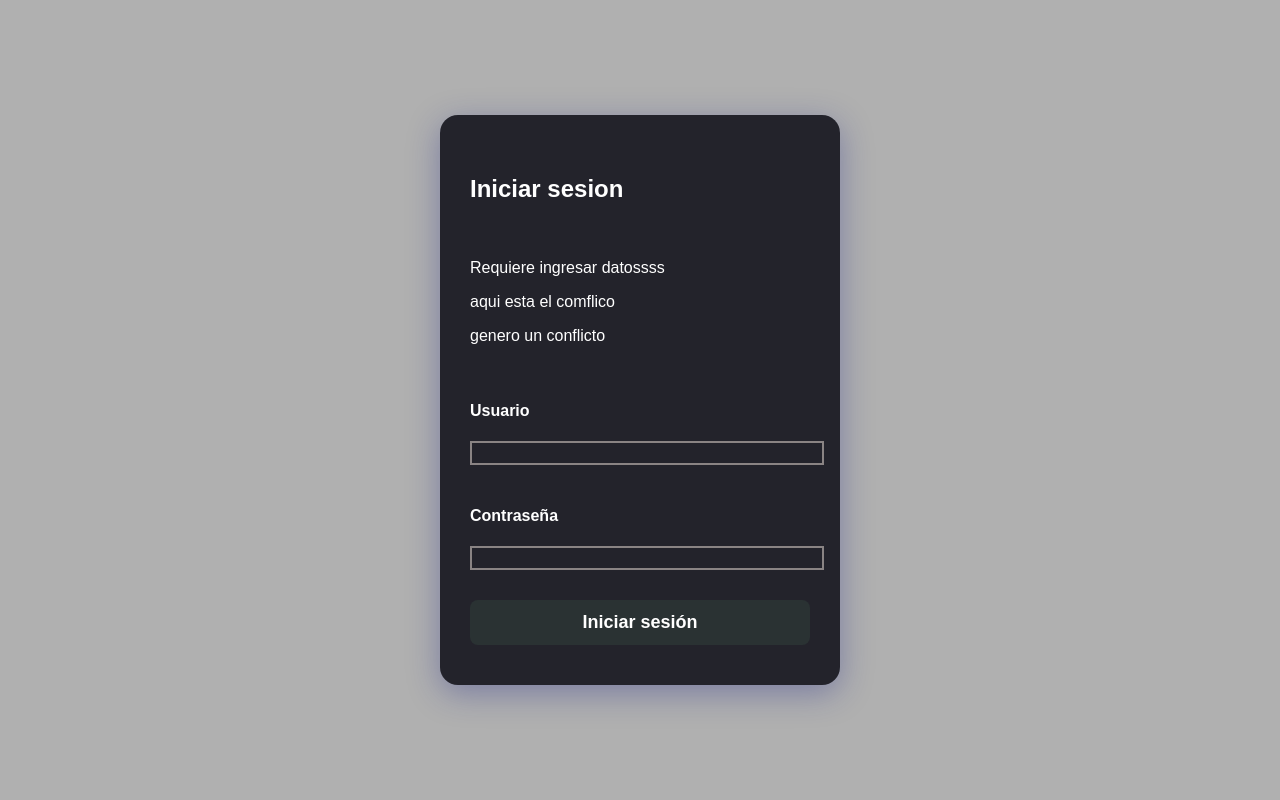
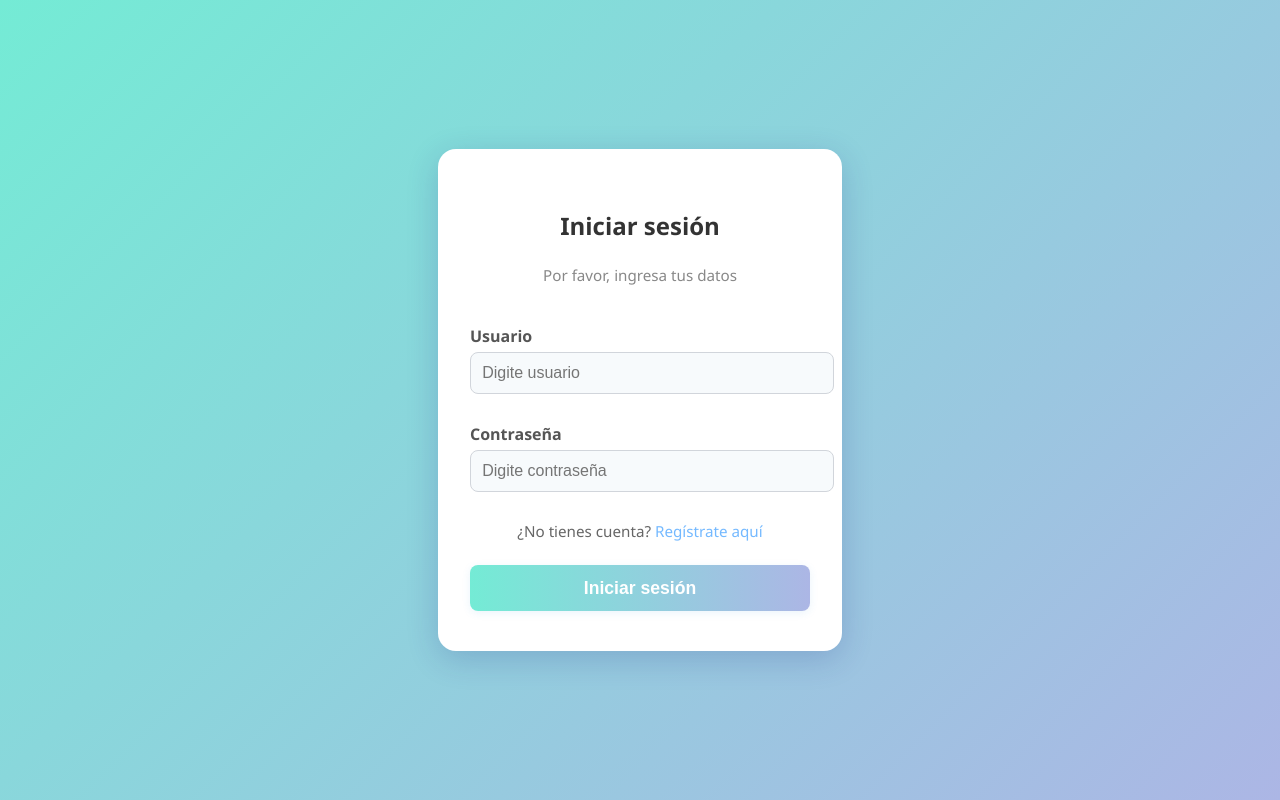
Before and after one commit to Lech-Col/Contactos-, a plain HTML site: page index.html in a window 1280 px wide. Drawn offline with Linux system fonts and the light colour scheme.

Commit message:
se crea login con IA

```diff
--- a/index.html
+++ b/index.html
@@ -1,35 +1,30 @@
 <!DOCTYPE html>
-<html lang="en">
+<html lang="es">
 <head>
     <meta charset="UTF-8">
     <meta name="viewport" content="width=device-width, initial-scale=1.0">
+    <title>Login</title>
     <link rel="stylesheet" href="login.css">
-    <title>Login</title>
+
 </head>
 <body>
-
     <div class="padre">
-        <h2>Iniciar sesion</h2>
-
+        <h2>Iniciar sesión</h2>
         <div class="titulo">
-            <p>Requiere ingresar datossss</p>
-            <p>aqui esta el comflico</p>
-            <p>genero un conflicto</p>
+            <p>Por favor, ingresa tus datos</p>
         </div>
-
-        <div >
+        <div style="width:100%;">
             <h4>Usuario</h4>
-            <input type="text" id="usuario" name="usuario" />
+            <input type="text" id="usuario" name="usuario" placeholder="Digite usuario" />
         </div>
-
-        <div>
+        <div style="width:100%;">
             <h4>Contraseña</h4>
-            <input type="password" id="contraseña" name="contraseña" />
+            <input type="password" id="contraseña" name="contraseña" placeholder="Digite contraseña" />
         </div>
-
-
+        <div class="texto">
+            ¿No tienes cuenta? <a href="#">Regístrate aquí</a>
+        </div>
         <button type="submit">Iniciar sesión</button>
     </div>
-
 </body>
 </html>
--- a/login.css
+++ b/login.css
@@ -1,57 +1,78 @@
 body {
-    font-family: Arial, sans-serif;
-    background-color: #B0B0B0;
-    color: #fff;
+            background: linear-gradient(135deg, #74ebd5 0%, #ACB6E5 100%);
             min-height: 100vh;
-    margin: 0;
             display: flex;
             align-items: center;
             justify-content: center;
+            font-family: 'Segoe UI', Arial, sans-serif;
+            margin: 0;
         }
-
         .padre {
-    border: none;
-    background-color: #23232b;
-    margin: 0;
-    width: 400px;
-    height: auto;
-    padding: 40px 30px;
-    box-sizing: border-box;
+            background: #fff;
+            padding: 2.5rem 2rem;
             border-radius: 18px;
-    box-shadow: 0 8px 32px 0 rgba(31, 38, 135, 0.37);
+            box-shadow: 0 8px 32px 0 rgba(31, 38, 135, 0.2);
+            width: 340px;
             display: flex;
             flex-direction: column;
-    gap: 20px;
+            align-items: center;
         }
-
-input {
+        h2 {
+            margin-bottom: 0.5rem;
+            color: #333;
+        }
+        .titulo p {
+            color: #888;
+            font-size: 0.95rem;
+            margin-bottom: 1.5rem;
+        }
+        h4 {
+            margin: 1rem 0 0.3rem 0;
+            color: #555;
+            align-self: flex-start;
+        }
+        input[type="text"], input[type="password"] {
             width: 100%;
-    height: 100%;
-    border: none;
+            padding: 0.7rem;
+            border: 1px solid #d1d5db;
+            border-radius: 8px;
+            margin-bottom: 0.8rem;
+            font-size: 1rem;
+            background: #f7fafc;
+            transition: border 0.2s;
+        }
+        input[type="text"]:focus, input[type="password"]:focus {
+            border: 1.5px solid #74ebd5;
             outline: none;
-    font-size: 16px;
-    background-color: transparent;
-    color: white;
-    padding-left: 8px;
-    border: 2px solid rgb(138, 132, 132);
         }
-
-
-
-button {
+        .texto {
+            margin: 1rem 0 1.5rem 0;
+            font-size: 0.95rem;
+            color: #666;
+        }
+        .texto a {
+            color: #74b9ff;
+            text-decoration: none;
+            font-weight: 500;
+            transition: color 0.2s;
+        }
+        .texto a:hover {
+            color: #0984e3;
+        }
+        button[type="submit"] {
             width: 100%;
-    padding: 12px 0;
-    background-color: rgb(42, 50, 51);
+            padding: 0.8rem;
+            background: linear-gradient(90deg, #74ebd5 0%, #ACB6E5 100%);
             color: #fff;
             border: none;
             border-radius: 8px;
-    font-size: 18px;
+            font-size: 1.1rem;
             font-weight: bold;
             cursor: pointer;
-    margin-top: 10px;
+            box-shadow: 0 2px 8px rgba(52, 152, 219, 0.1);
+            transition: background 0.2s, transform 0.1s;
         }
-
-button:hover {
-    background-color: rgb(161, 210, 219);
-    color:#3f3f6a;
+        button[type="submit"]:hover {
+            background: linear-gradient(90deg, #ACB6E5 0%, #74ebd5 100%);
+            transform: translateY(-2px) scale(1.03);
         }
```
Lines whose indentation alone changed are shown as unchanged.
